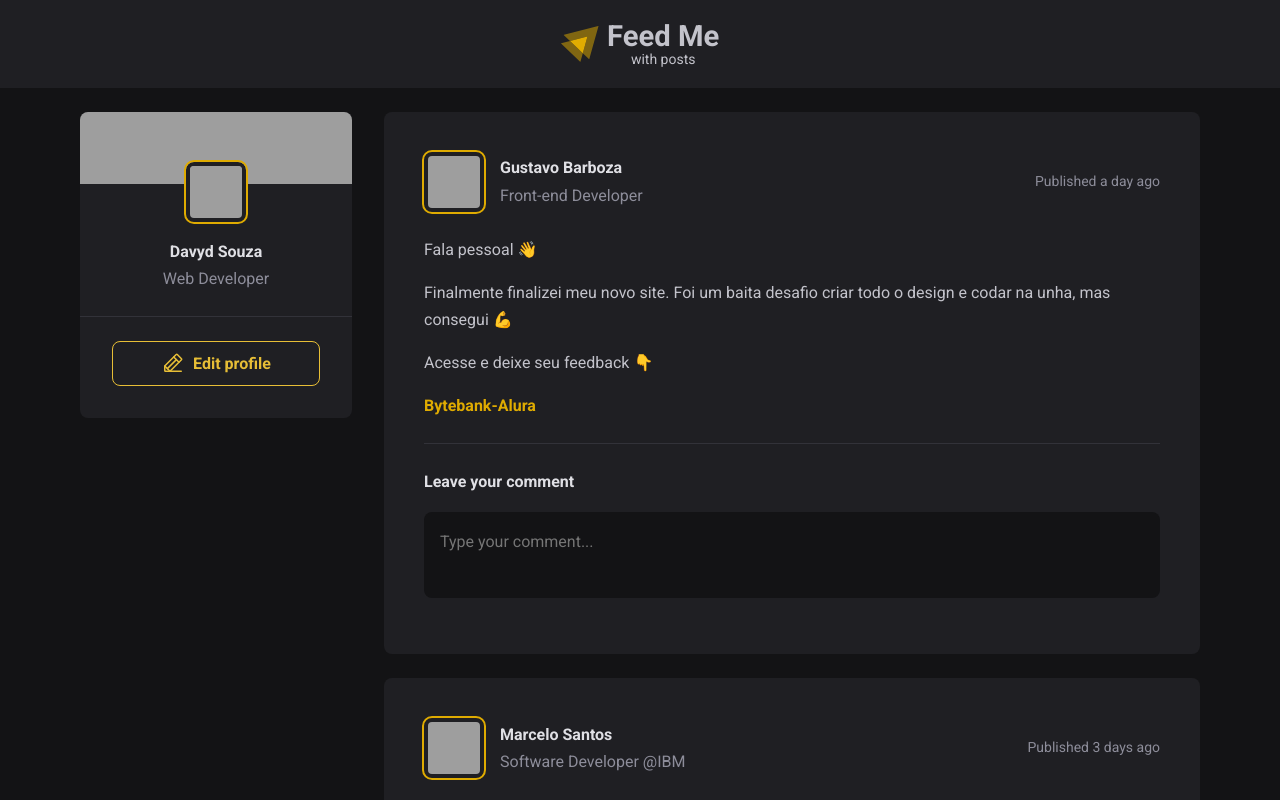
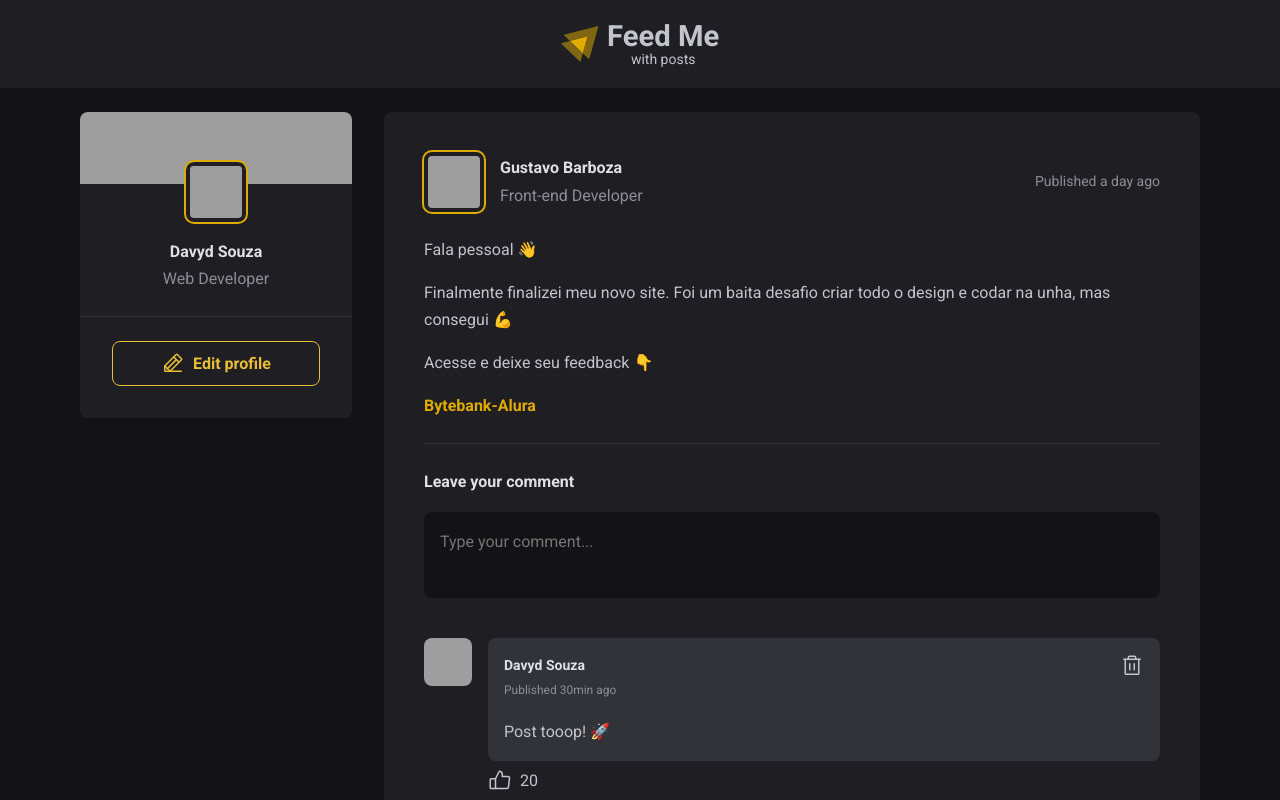
Before and after one commit to davyd-souza/feed-me, a React (Vite) app: page / in a window 1280 px wide. Shown: the top 800 px of the page. Built offline with nearby package versions, Linux system fonts and the light colour scheme; grey boxes are pictures that could not be loaded.

Commit message:
feat: add new comment to post

```diff
--- a/src/components/Comment.tsx
+++ b/src/components/Comment.tsx
@@ -5,7 +5,12 @@ import { Avatar } from './Avatar'
 import styles from './Comment.module.css'
 import { ThumbsUp, Trash } from 'phosphor-react'
 
-export function Comment() {
+// TYPE
+interface CommentProps {
+  content: string
+}
+
+export function Comment({ content }: CommentProps) {
   return (
     <article className={styles.comment}>
       <Avatar
@@ -36,7 +41,7 @@ export function Comment() {
             </button>
           </header>
 
-          <p>Muito bom Camilly, parabéns!! 👏👏</p>
+          <p>{content}</p>
         </div>
 
         <footer className={styles.comment__footer}>
--- a/src/components/Post.tsx
+++ b/src/components/Post.tsx
@@ -1,13 +1,14 @@
 // DEPENDENCY
+import { ChangeEvent, FormEvent, useState } from 'react'
 import dayjs from 'dayjs'
 
 // COMPONENT
 import { Avatar } from './Avatar'
+import { Comment } from './Comment'
 
 // STYLE
 import styles from './Post.module.css'
 import { PaperPlaneRight } from 'phosphor-react'
-import { Comment } from './Comment'
 
 // TYPE
 interface PostProps {
@@ -21,9 +22,23 @@ interface PostProps {
 }
 
 export function Post({ author, content, publishedAt }: PostProps) {
+  const [comments, setComments] = useState(['Post tooop! 🚀'])
+  const [newCommentText, setNewCommentText] = useState('')
+
   const publishedDateFormated = dayjs(publishedAt).format(
     'MMMM DD[,] YYYY [at] hh[:]mmA'
   )
+
+  const handleNewComment = (e: FormEvent) => {
+    e.preventDefault()
+
+    setComments((prevState) => [newCommentText, ...prevState])
+    setNewCommentText('')
+  }
+
+  const handleCommentTextChange = (e: ChangeEvent<HTMLTextAreaElement>) => {
+    setNewCommentText(e.target.value as string)
+  }
 
   return (
     <article className={styles.post}>
@@ -46,12 +61,12 @@ export function Post({ author, content, publishedAt }: PostProps) {
       </header>
 
       <section className={styles.content}>
-        {content.map((line, index) => {
+        {content.map((line) => {
           if (line.type === 'paragraph') {
-            return <p key={index}>{line.content}</p>
+            return <p key={line.content}>{line.content}</p>
           } else if (line.type === 'link') {
             return (
-              <p key={index}>
+              <p key={line.content}>
                 <a
                   className={styles.content__link}
                   href={line.to ?? '#'}
@@ -67,11 +82,14 @@ export function Post({ author, content, publishedAt }: PostProps) {
 
       <div className='separator' />
 
-      <form className={styles.comment}>
+      <form onSubmit={handleNewComment} className={styles.comment}>
         <p className={styles.comment__label}>Leave your comment</p>
+
         <textarea
           className={styles.comment__textarea}
           placeholder='Type your comment...'
+          onChange={handleCommentTextChange}
+          value={newCommentText}
         />
 
         <footer className={styles.comment__footer}>
@@ -81,6 +99,12 @@ export function Post({ author, content, publishedAt }: PostProps) {
           </button>
         </footer>
       </form>
+
+      <section className={styles.comment__list}>
+        {comments.map((comment) => (
+          <Comment key={comment} content={comment} />
+        ))}
+      </section>
     </article>
   )
 }
```
